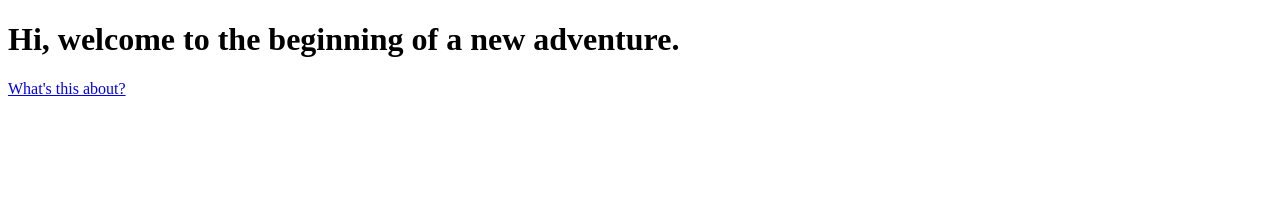
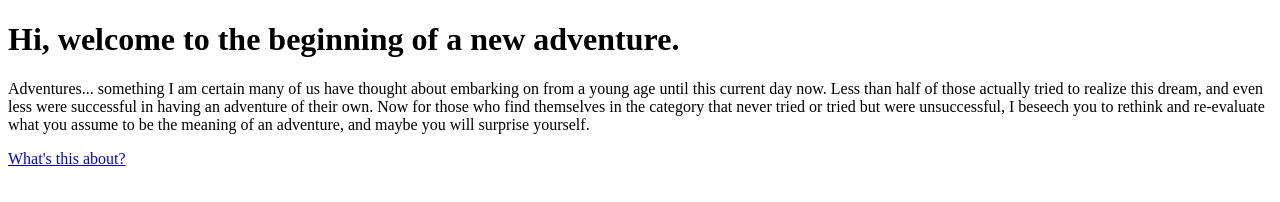
Before and after one commit to Betadrone/Software-development-practices-SGA-2, a plain HTML site: page index.html in a window 1280 px wide. Drawn offline with Linux system fonts and the light colour scheme.

Commit message:
added feature content to index.html

```diff
--- a/index.html
+++ b/index.html
@@ -3,6 +3,10 @@
 <head><title>Home</title></head>
 <body>
   <h1>Hi, welcome to the beginning of a new adventure.</h1>
+  <p>Adventures... something I am certain many of us have thought about embarking on from a young age until this current day now.
+    Less than half of those actually tried to realize this dream, and even less were successful in having an adventure of their own. Now for those who find themselves in the
+    category that never tried or tried but were unsuccessful, I beseech you to rethink and re-evaluate what you assume to be the meaning of an adventure, and maybe you will surprise yourself.
+  </p>
   <a href="about.html">What's this about?</a>
 </body>
 </html>
```
